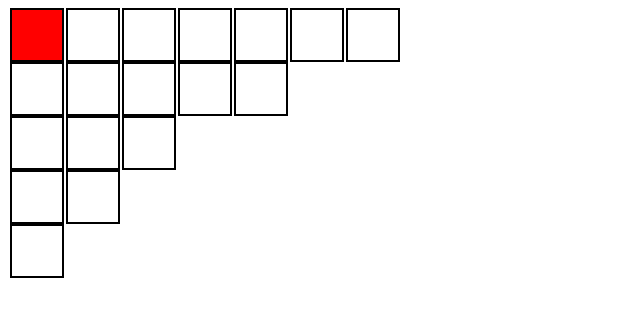
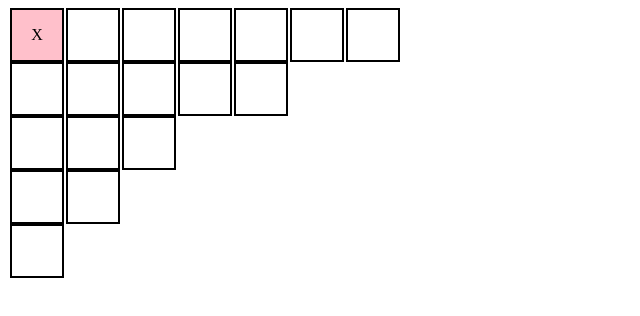
Before and after one commit to raylu15742cs/Battleship-Game, a website: page index.html in a window 1280 px wide. Both pictures are taken after a click on the element 37 px from the left and 35 px from the top of the page. Shown: the whole page, without its empty margins (0-640 px from the left). Drawn offline with Linux system fonts and the light colour scheme.

Commit message:
update color and isSunk

```diff
--- a/script.js
+++ b/script.js
@@ -24,10 +24,11 @@ function ship(shipstorage) {
       smallshipbox.setAttribute("id", identity)
       smallshipbox.addEventListener("click", function(){
         let targets = document.getElementById(identity);
+        targets.innerText = "X"
         targets.classList.add('hit');
         shipstorage[i].count += 1;
         console.log(shipstorage[i].count);
-        sink();
+        isSunk();
       })
       smallship.appendChild(smallshipbox)
 
@@ -41,7 +42,7 @@ function hit(identifier) {
   target.classList.add("hit")
 }
 
-function sink() {
+function isSunk() {
   console.log(shipstorage[1])
   for(let i = 0 ; i < shipstorage.length ; i++) {
     if(shipstorage[i].length == shipstorage[i].count) {
--- a/style.css
+++ b/style.css
@@ -6,7 +6,10 @@
 }
 
 .hit {
-    background-color: red;
+    background-color: pink;
+    display: flex;
+    justify-content: center;
+    align-items: center;
 }
 
 .ships {
@@ -14,5 +17,5 @@
 }
 
 .sunk {
-    background-color: black;
+    background-color: red;
 }
```
